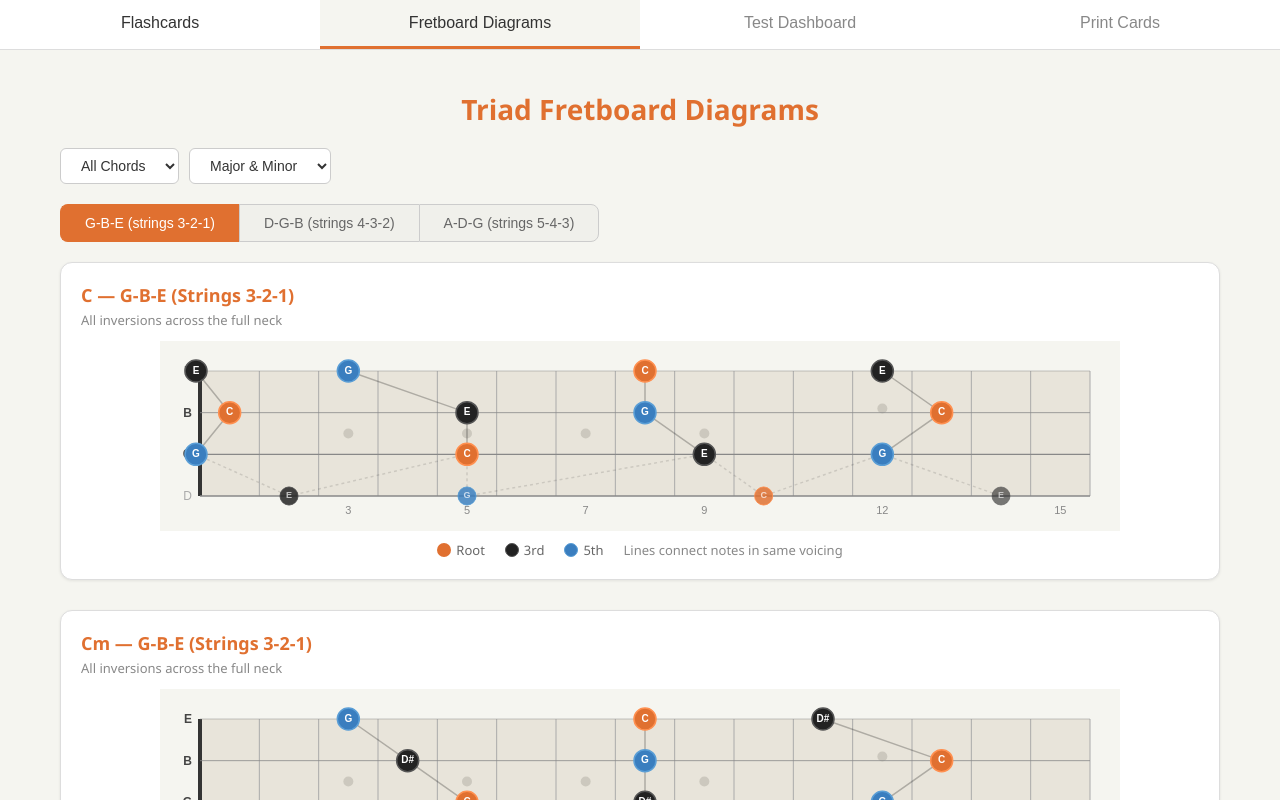
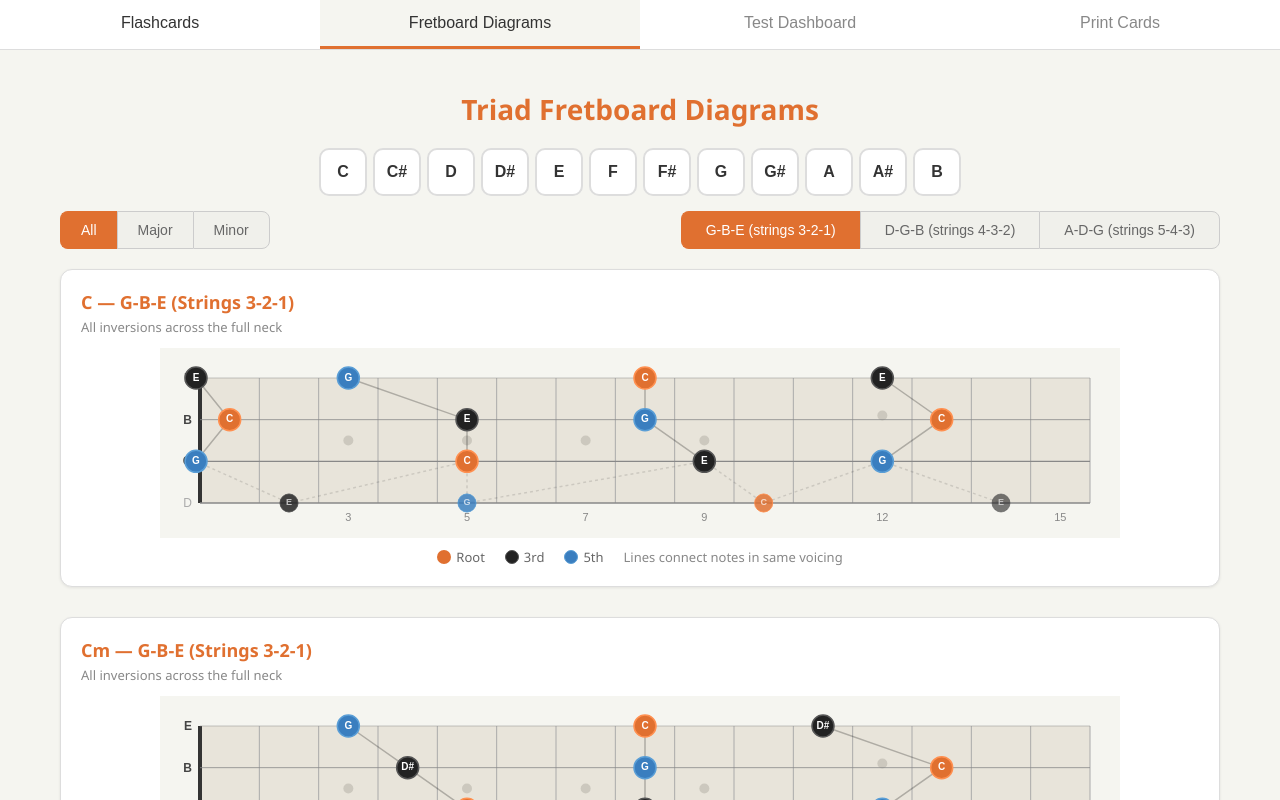
Before and after one commit to JKLEEBONE/Guitar-Triads, a website: page public/index.html in a window 1280 px wide. Both pictures are taken after a click on the button "Fretboard Diagrams". Shown: the top 800 px of the page. Drawn offline with Linux system fonts and the light colour scheme.

Commit message:
Add root note buttons, quality tabs, lighter theme

```diff
--- a/public/index.html
+++ b/public/index.html
@@ -53,7 +53,17 @@
   .diagram-card .notes { text-align: center; color: #666; margin-top: 8px; font-size: 14px; }
   .diagram-legend { display: flex; gap: 20px; justify-content: center; margin-top: 10px; font-size: 13px; color: #666; }
   .diagram-legend span { display: flex; align-items: center; gap: 5px; }
-  .string-set-tabs { display: flex; gap: 0; margin-bottom: 15px; }
+  .root-note-bar { display: flex; gap: 6px; margin-bottom: 15px; flex-wrap: wrap; justify-content: center; }
+  .root-note-bar button { width: 48px; height: 48px; border-radius: 10px; border: 2px solid #ddd; background: #fff; color: #333; font-size: 16px; font-weight: bold; cursor: pointer; transition: all 0.15s; }
+  .root-note-bar button:hover { border-color: #e07030; background: #fdf5f0; }
+  .root-note-bar button.active { background: #e07030; color: #fff; border-color: #e07030; }
+  .diagram-controls { display: flex; justify-content: space-between; align-items: center; margin-bottom: 15px; flex-wrap: wrap; gap: 10px; }
+  .quality-tabs { display: flex; gap: 0; }
+  .quality-tabs button { padding: 10px 20px; border: 1px solid #ccc; background: #f0f0eb; color: #666; font-size: 14px; cursor: pointer; transition: all 0.2s; border-right: none; }
+  .quality-tabs button:first-child { border-radius: 8px 0 0 8px; }
+  .quality-tabs button:last-child { border-radius: 0 8px 8px 0; border-right: 1px solid #ccc; }
+  .quality-tabs button.active { background: #e07030; color: #fff; border-color: #e07030; }
+  .string-set-tabs { display: flex; gap: 0; }
   .string-set-tabs button { padding: 10px 24px; border: 1px solid #ccc; background: #f0f0eb; color: #666; font-size: 14px; cursor: pointer; transition: all 0.2s; border-right: none; }
   .string-set-tabs button:first-child { border-radius: 8px 0 0 8px; }
   .string-set-tabs button:last-child { border-radius: 0 8px 8px 0; border-right: 1px solid #ccc; }
@@ -154,20 +164,18 @@
 
 <div id="diagrams" class="tab">
   <h1>Triad Fretboard Diagrams</h1>
-  <div class="diagram-filters no-print">
-    <select id="diagChord" onchange="renderDiagrams()">
-      <option value="all">All Chords</option>
-    </select>
-    <select id="diagQuality" onchange="renderDiagrams()">
-      <option value="all">Major & Minor</option>
-      <option value="major">Major Only</option>
-      <option value="minor">Minor Only</option>
-    </select>
-  </div>
-  <div class="string-set-tabs no-print" id="stringSetTabs">
-    <button class="active" onclick="selectStringSet(1, this)">G-B-E (strings 3-2-1)</button>
-    <button onclick="selectStringSet(0, this)">D-G-B (strings 4-3-2)</button>
-    <button onclick="selectStringSet(2, this)">A-D-G (strings 5-4-3)</button>
+  <div class="root-note-bar no-print" id="rootNoteBar"></div>
+  <div class="diagram-controls no-print">
+    <div class="quality-tabs" id="qualityTabs">
+      <button class="active" onclick="selectQuality('all', this)">All</button>
+      <button onclick="selectQuality('major', this)">Major</button>
+      <button onclick="selectQuality('minor', this)">Minor</button>
+    </div>
+    <div class="string-set-tabs" id="stringSetTabs">
+      <button class="active" onclick="selectStringSet(1, this)">G-B-E (strings 3-2-1)</button>
+      <button onclick="selectStringSet(0, this)">D-G-B (strings 4-3-2)</button>
+      <button onclick="selectStringSet(2, this)">A-D-G (strings 5-4-3)</button>
+    </div>
   </div>
   <div class="diagram-grid" id="diagramGrid"></div>
 </div>
@@ -782,6 +790,8 @@ function resetCards() { buildFCCards(); }
 
 // ===== DIAGRAMS =====
 let currentStringSet = 1; // Default to G-B-E (strings 3-2-1)
+let currentRoot = 'all';
+let currentQuality = 'all';
 
 function selectStringSet(idx, btn) {
   currentStringSet = idx;
@@ -790,16 +800,38 @@ function selectStringSet(idx, btn) {
   renderDiagrams();
 }
 
+function selectRoot(root, btn) {
+  currentRoot = (currentRoot === root) ? 'all' : root; // toggle off if same
+  document.querySelectorAll('.root-note-bar button').forEach(b => b.classList.remove('active'));
+  if (currentRoot !== 'all' && btn) btn.classList.add('active');
+  renderDiagrams();
+}
+
+function selectQuality(qual, btn) {
+  currentQuality = qual;
+  document.querySelectorAll('.quality-tabs button').forEach(b => b.classList.remove('active'));
+  if (btn) btn.classList.add('active');
+  renderDiagrams();
+}
+
+function initRootNoteBar() {
+  const bar = document.getElementById('rootNoteBar');
+  for (const n of NOTES) {
+    const btn = document.createElement('button');
+    btn.textContent = ENHARMONIC(n).split('/')[0]; // show sharp version
+    btn.onclick = () => selectRoot(n, btn);
+    bar.appendChild(btn);
+  }
+}
+
 function renderDiagrams() {
-  const chordFilter = document.getElementById('diagChord').value;
-  const qualFilter = document.getElementById('diagQuality').value;
   const grid = document.getElementById('diagramGrid');
   grid.innerHTML = '';
 
   let chords = ALL_CHORDS;
-  if (chordFilter !== 'all') chords = chords.filter(c => c.root === chordFilter);
-  if (qualFilter === 'major') chords = chords.filter(c => c.quality === 'major');
-  if (qualFilter === 'minor') chords = chords.filter(c => c.quality === 'minor');
+  if (currentRoot !== 'all') chords = chords.filter(c => c.root === currentRoot);
+  if (currentQuality === 'major') chords = chords.filter(c => c.quality === 'major');
+  if (currentQuality === 'minor') chords = chords.filter(c => c.quality === 'minor');
 
   const ss = STRING_SETS[currentStringSet];
 
@@ -1016,13 +1048,8 @@ function showTab(id) {
 
 // ===== INIT =====
 window.addEventListener('DOMContentLoaded', () => {
-  // Populate chord filter dropdown
-  const sel = document.getElementById('diagChord');
-  for (const n of NOTES) {
-    const opt = document.createElement('option');
-    opt.value = n; opt.textContent = ENHARMONIC(n);
-    sel.appendChild(opt);
-  }
+  // Initialize root note bar for diagrams
+  initRootNoteBar();
 
   // Attach change handlers for flashcard controls
   document.getElementById('fcMode').addEventListener('change', buildFCCards);
```
Also changed, not shown: 1 other file.
